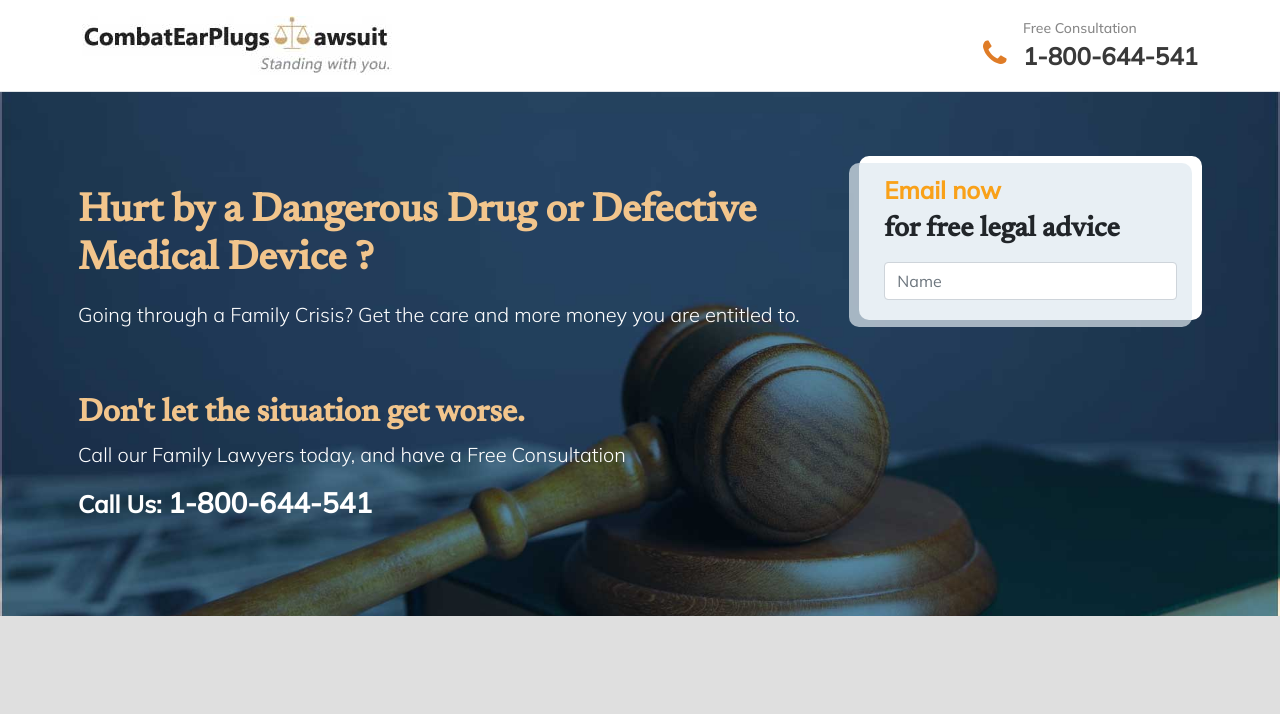
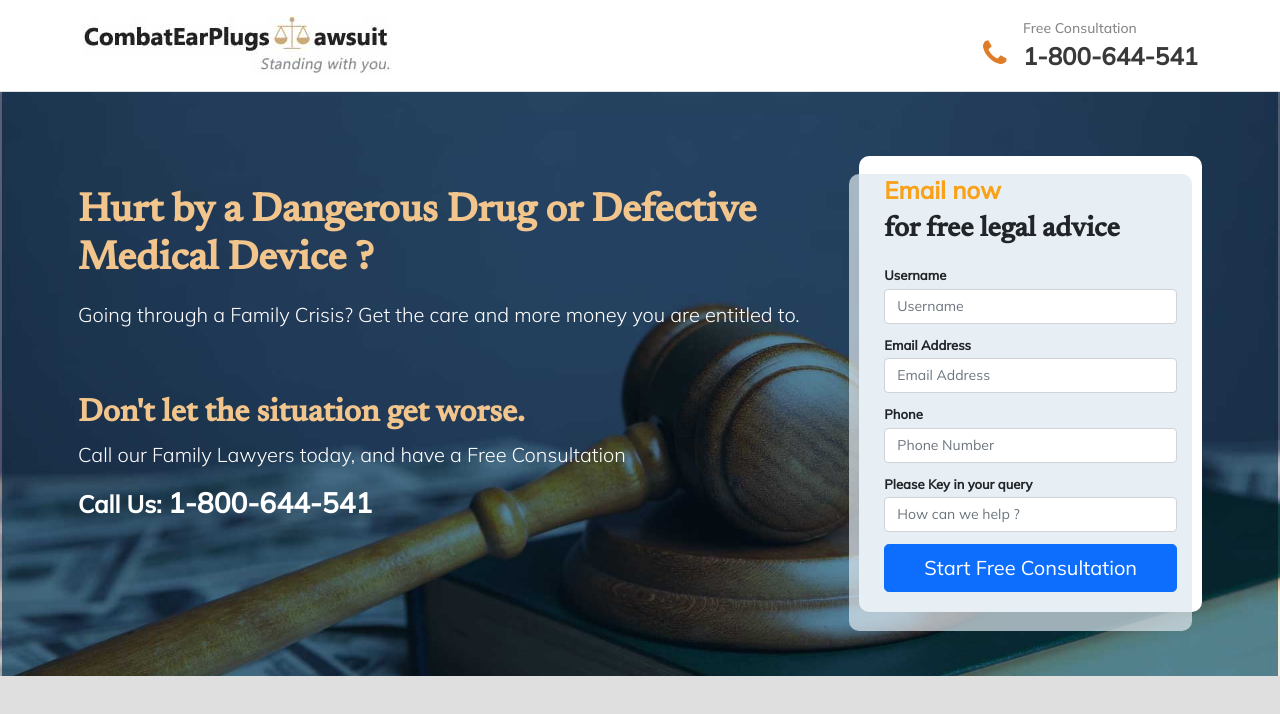
Before and after one commit to durgeshraju/react-projects, a React (Create React App) app in the folder 2.LandingPages/lawsuits/: page / in a window 1280 px wide. Shown: the top 714 px of the page. Built offline with nearby package versions, Linux system fonts and the light colour scheme.

Commit message:
contact form with vadation data

```diff
--- a/2.LandingPages/lawsuits/src/components/HeroUnitBlock/ContactForm/ContactForm.js
+++ b/2.LandingPages/lawsuits/src/components/HeroUnitBlock/ContactForm/ContactForm.js
@@ -1,19 +1,75 @@
-import React from 'react';
+import React, {Fragment, useState} from 'react';
 import classes from './ContactForm.module.css'
+import InputField from '../../../sharedUI/InputField';
 
 const ContactForm = props => {
+  const [values, setValues] = useState({
+    username: "",
+    email: "",
+    phone: "",
+    helpFiled: ""
+  });
+  const userInput = [
+    {
+      id: 1,
+      name: "username",
+      type: "text",
+      label: "Username",
+      placeholder: "Username",
+      required: true,
+    },
+    {
+      id: 2,
+      name: "email",
+      type: "email",
+      label: "Email Address",
+      placeholder: "Email Address",
+      required: true
+    },
+    {
+      id: 3,
+      name: "phone",
+      type: "tel",
+      label: "Phone",
+      placeholder: "Phone Number",
+      required: true
+    },
+    {
+      id: 4,
+      name: "helpFiled",
+      type: "text",
+      label: "Please Key in your query",
+      placeholder: "How can we help ?",
+      required: false
+    }
+  ];
+
+  const handleSubmit = (e) => {
+    e.preventDefault();
+  };
+
+   const onChangeHandler = (e) =>{
+    setValues({ ...values, [e.target.name]: e.target.value});
+   }
+
     return(
+        <form onSubmit={handleSubmit}>
         <div className= {classes['main-heading-wrapper']}>
            <h3 className="fw-bold mb-0 pb-3"><span>Email now</span> for free legal advice</h3>
-            <div class="row">
-            <div class="col-lg-12">
-            <div class="form-group">
-            <span class="form-control-wrap your-name">
-            <input type="text" name="your-name" value="" size="40" class="wpcf7-form-control wpcf7-text wpcf7-validates-as-required form-control" id="name" aria-required="true" aria-invalid="false" placeholder="Name" /></span>
+           <div className= {classes.formElemntsWrapper}>
+            {userInput.map((input)=>{
+            return (
+            <Fragment key={input.id}>
+            <InputField
+              {...input}
+               value={values[input.name]}
+              onChange={onChangeHandler}
+            /></Fragment>
+            )})}
             </div>
-            </div>
-            </div>
+            <button type="submit" className="btn btn-lg btn-primary w-100 mt-1">Start Free Consultation</button>
         </div>
+        </form>
     )
 }
 export default ContactForm;
```
